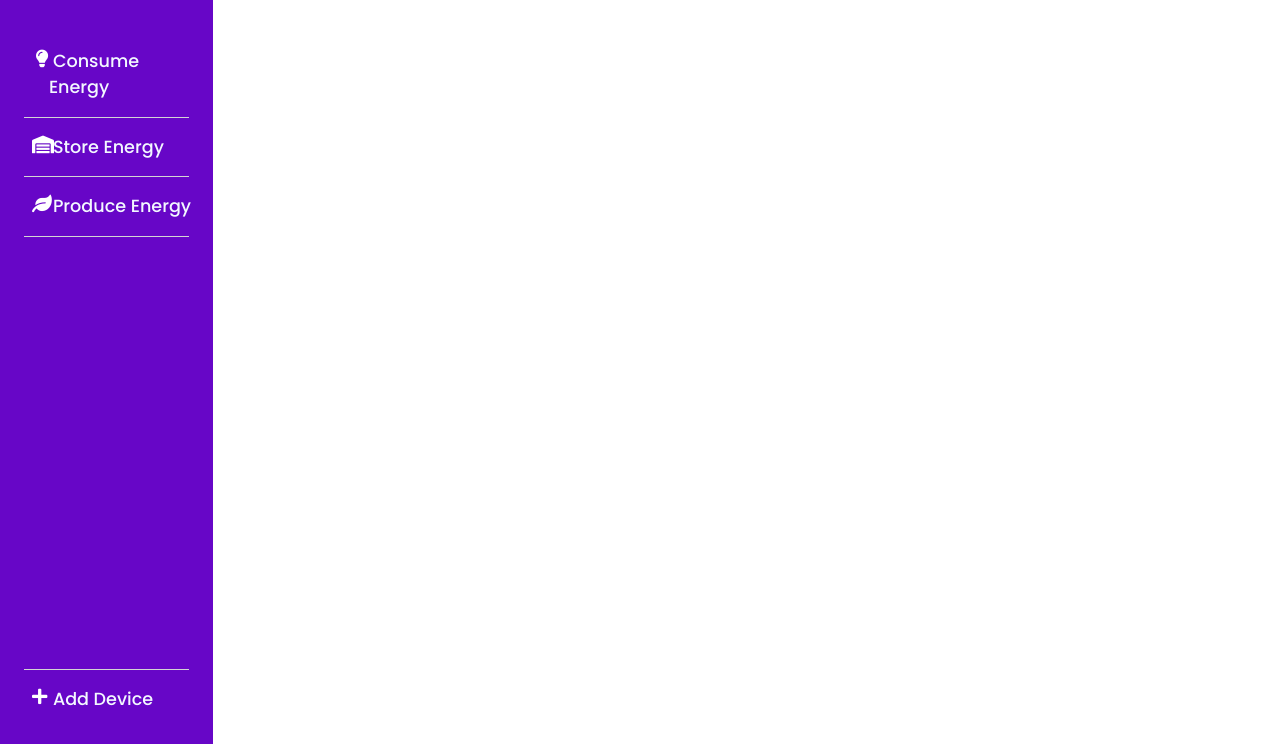
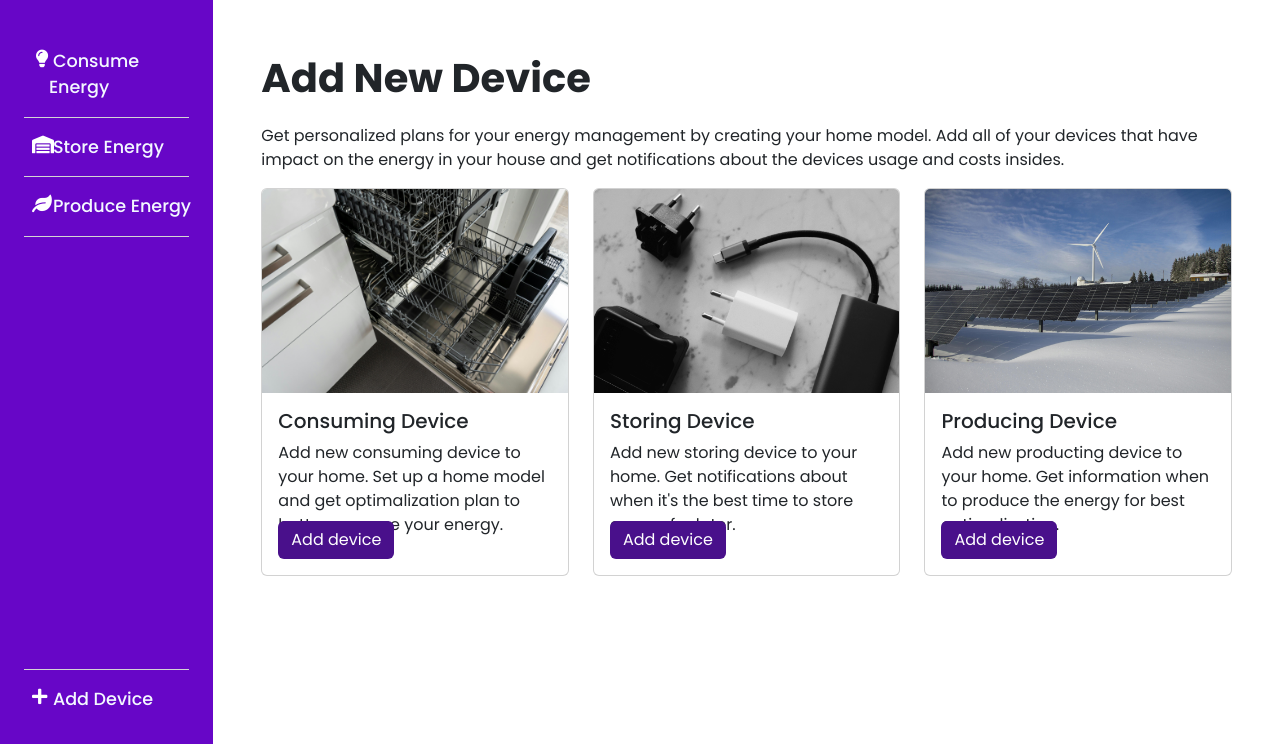
Before and after one commit to piotrzegarek/SmartEnergyHome, a Django app: page /devices/add in a window 1280 px wide. Shown: the part 56-800 px from the top of the page. Run offline with Django 4.2, Linux system fonts and the light colour scheme; the visitor is signed in with stand-in values (Sample User, id 1); parts of the project's set-up code (start-up, migrations or seed data) failed here and were passed over; some web fonts are replaced.

Commit message:
Add device base page

```diff
--- /dev/null
+++ b/app/apps/core/static/core/css/devices-add.css
@@ -0,0 +1,23 @@
+.container-fluid,
+.container-fluid .main-row {
+    height: 100%;
+}
+
+.content-title {
+    font-size: 2.5rem;
+    font-weight: bold;
+}
+
+.devices-types .card-text {
+    height: 4rem;
+}
+
+.add-btn {
+    background-color: #49108B;
+    color: #fff;
+}
+
+.add-btn:hover {
+    background-color: #6706c7;
+    color: #fff
+}
--- a/app/apps/core/static/core/css/devices.css
+++ b/app/apps/core/static/core/css/devices.css
@@ -1,4 +1,4 @@
 .container-fluid,
-.container-fluid .row {
+.container-fluid .main-row {
     height: 100%;
 }
--- a/app/apps/core/templates/core/devices-add.html
+++ b/app/apps/core/templates/core/devices-add.html
@@ -5,18 +5,51 @@
 
 {% block css %}
 <link rel="stylesheet" href="{% static "core/css/sidebar.css" %}">
-<link rel="stylesheet" href="{% static "core/css/devices.css" %}">
+<link rel="stylesheet" href="{% static "core/css/devices-add.css" %}">
 {% endblock css %}
 
 {% block body %}
 
 <div class="container-fluid">
-    <div class="row flex-nowrap">
+    <div class="main-row row flex-nowrap">
         <div class="col-auto col-md-3 col-xl-2 px-0">
             {% include "core/includes/devices-sidebar.html" %}
         </div>
         <div class="col p-5">
-
+            <p class="content-title">Add New Device</p>
+            <p class="mb-3">Get personalized plans for your energy management by creating your home model. Add all of your devices that have impact on the energy in your house and get notifications about the devices usage and costs insides.</p>
+            <div class="devices-types row">
+                <div class="col-sm-4">
+                  <div class="card">
+                    <img src="{% static 'images/dishwasher.jpg' %}" class="card-img-top" alt="Dishwasher">
+                    <div class="card-body">
+                      <h5 class="card-title">Consuming Device</h5>
+                      <p class="card-text">Add new consuming device to your home. Set up a home model and get optimalization plan to better manage your energy.</p>
+                      <a href="#" class="btn add-btn">Add device</a>
+                    </div>
+                  </div>
+                </div>
+                <div class="col-sm-4">
+                  <div class="card">
+                    <img src="{% static 'images/energy-bank.jpg' %}" class="card-img-top" alt="Powerbank">
+                    <div class="card-body">
+                      <h5 class="card-title">Storing Device</h5>
+                      <p class="card-text">Add new storing device to your home. Get notifications about when it's the best time to store energy for later.</p>
+                      <a href="#" class="btn add-btn">Add device</a>
+                    </div>
+                  </div>
+                </div>
+                <div class="col-sm-4">
+                    <div class="card">
+                        <img src="{% static 'images/energy-solars-2.jpg' %}" class="card-img-top" alt="Energy solars">
+                      <div class="card-body">
+                        <h5 class="card-title">Producing Device</h5>
+                        <p class="card-text">Add new producting device to your home. Get information when to produce the energy for best optimalization.</p>
+                        <a href="#" class="btn add-btn">Add device</a>
+                      </div>
+                    </div>
+                  </div>
+            </div>
         </div>
     </div>
 </div>
--- a/app/apps/core/templates/core/devices.html
+++ b/app/apps/core/templates/core/devices.html
@@ -11,7 +11,7 @@
 {% block body %}
 
 <div class="container-fluid">
-    <div class="row flex-nowrap">
+    <div class="main-row row flex-nowrap">
         <div class="col-auto col-md-3 col-xl-2 px-0">
             {% include "core/includes/devices-sidebar.html" %}
         </div>
--- a/app/templates/footer.html
+++ b/app/templates/footer.html
@@ -1,4 +1,4 @@
-<footer class="footer bg-body-tertiary text-center fixed-bottom">
+<footer class="footer bg-body-tertiary text-center">
 
     <!-- Copyright -->
     <div class="footer-text text-center p-3 mt-2">
```
Also changed, not shown: app/static/images/dishwasher.jpg (added), app/static/images/energy-bank.jpg (added), app/static/images/energy-solars-2.jpg (added).
